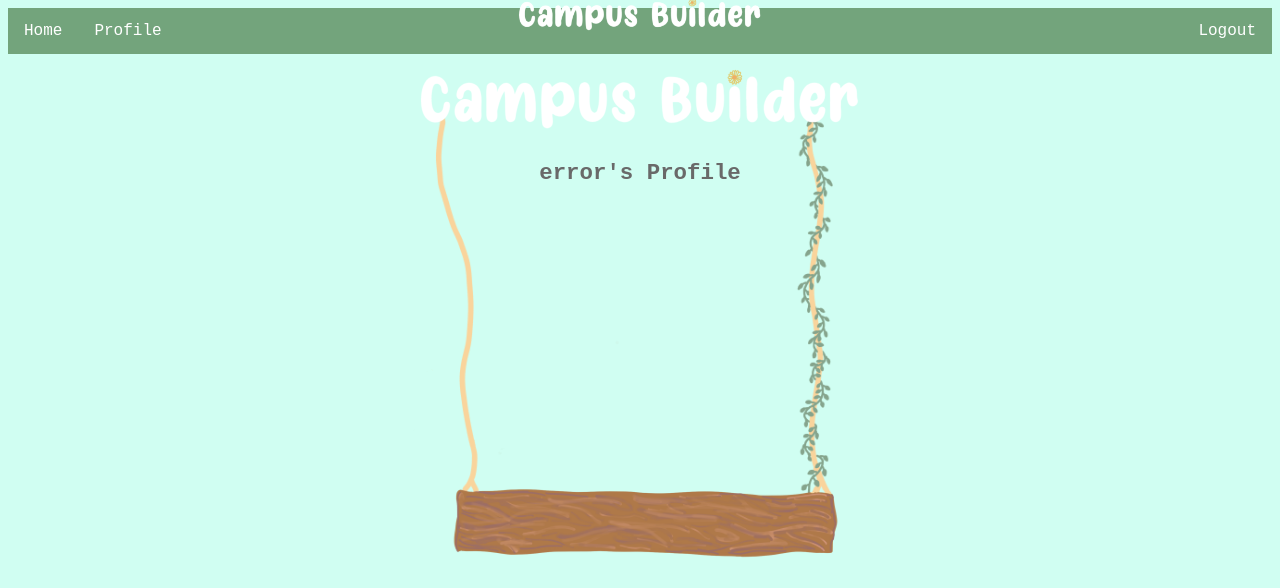
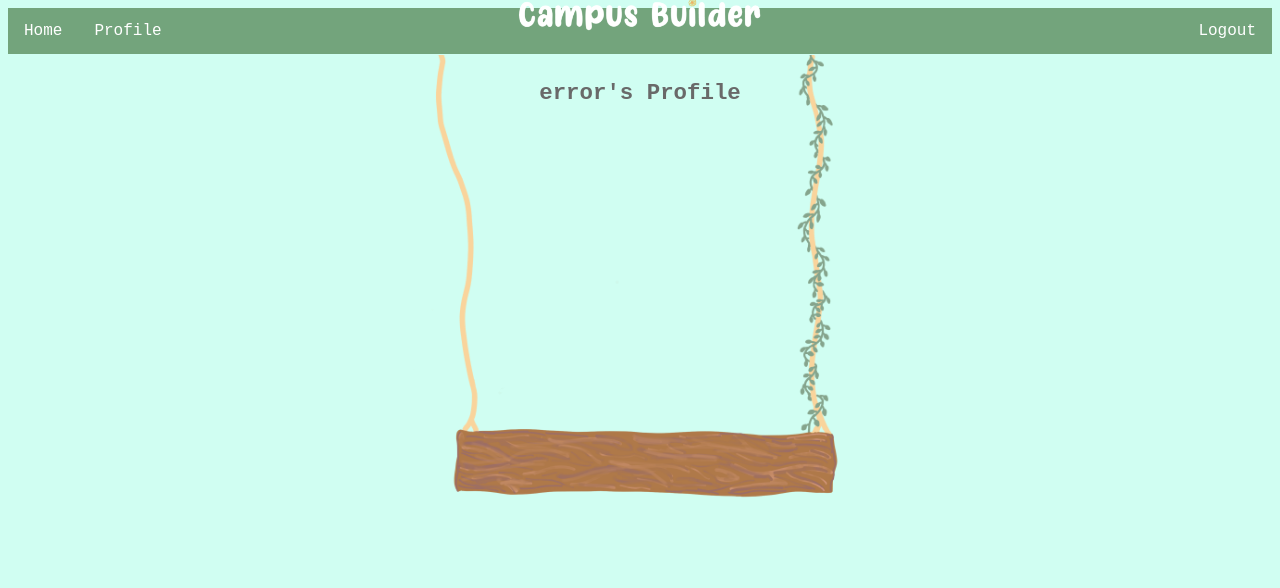
Before and after one commit to KeanDelly/GrowExplore, a Django app: page /main/profile/ in a window 1280 px wide. Shown: the top 588 px of the page. Run offline with Django 4.2, Linux system fonts and the light colour scheme.

Commit message:
changed the profile page slightly

```diff
--- a/worldBuilder/static/styles.css
+++ b/worldBuilder/static/styles.css
@@ -1,8 +1,8 @@
 h1 {
     margin: auto;
-    top: 20%;
     left: 0;
     right: 0;
+    top: 10%;
     text-align: center;
     display: block;
     z-index: 1;
--- a/worldBuilder/templates/profile.html
+++ b/worldBuilder/templates/profile.html
@@ -18,10 +18,6 @@
     <li class="noHover"><a class="centerNav"><img class="navLogo" src="{% static 'campus_logo_white.png' %}" alt="CampusBuilder Logo"></a></li>
     <li style="float:right"><a href="/">Logout </a></li>
 </ul>
-<div class="parent">
-    <img src="{% static 'campus_logo_white.png' %}" alt="Logo" class = 'image3'>
-</div>
-
 <div class="header">
 <h1>{{ user_name }}'s Profile </h1>
 </div>
```
Also changed, not shown: worldBuilder/db.sqlite3, worldBuilder/gardenGame/migrations/0004_alter_buildingoftheday_building_desc_and_more.py (added).
